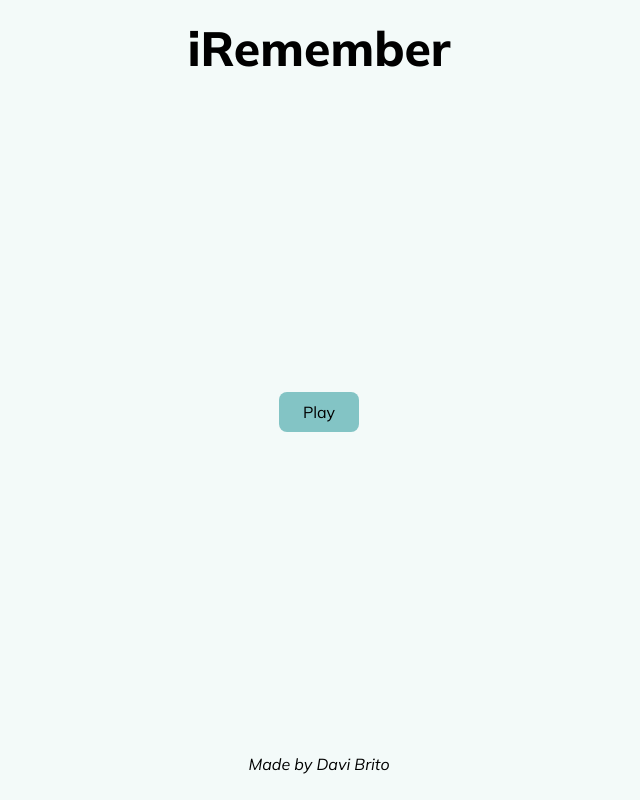
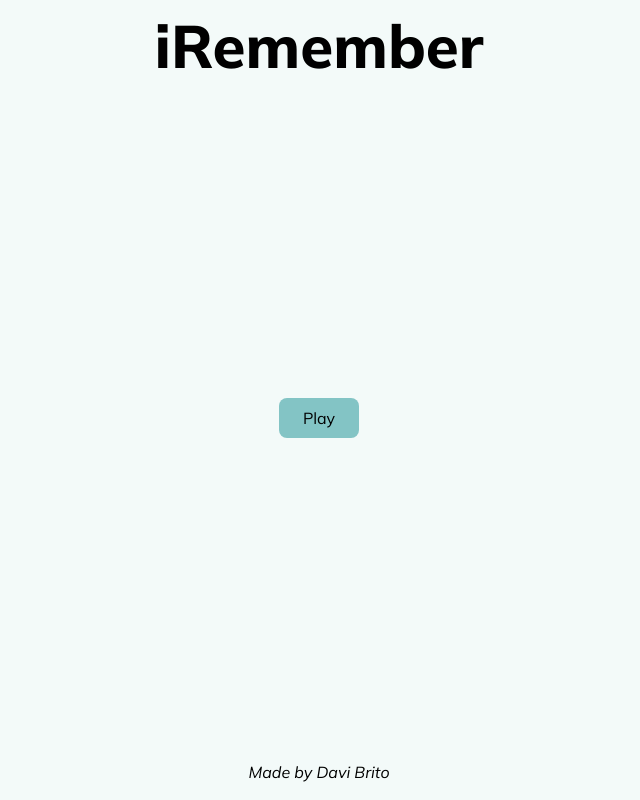
Before and after one commit to daviembrito/iremember, a React (Vite) app: page / in a window 1280 px wide. Shown: the whole page, without its empty margins (321-961 px from the left). Built offline with nearby package versions, Linux system fonts and the light colour scheme.

Commit message:
fix: adapts layout height correctly

```diff
--- a/src/pages/Home.tsx
+++ b/src/pages/Home.tsx
@@ -3,9 +3,9 @@ import { Button } from '../components/Button';
 
 export function Home() {
   return (
-    <div className='flex flex-col items-center justify-center gap-80 min-h-screen'>
-      <header>
-        <h1 className='font-extrabold text-5xl'>iRemember</h1>
+    <div className='flex flex-col items-center justify-between min-h-screen'>
+      <header className='mt-4'>
+        <h1 className='font-extrabold text-6xl'>iRemember</h1>
       </header>
 
       <main>
@@ -14,7 +14,7 @@ export function Home() {
         </Link>
       </main>
 
-      <footer>
+      <footer className='mb-4'>
         <p className='italic'>Made by Davi Brito</p>
       </footer>
     </div>
```
